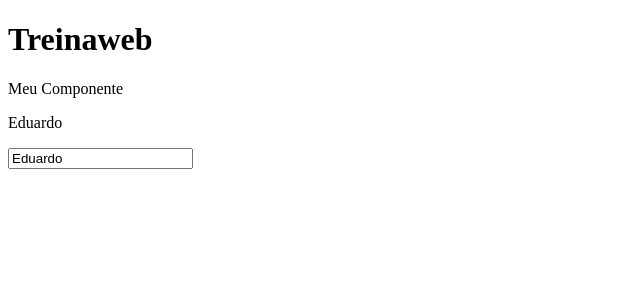
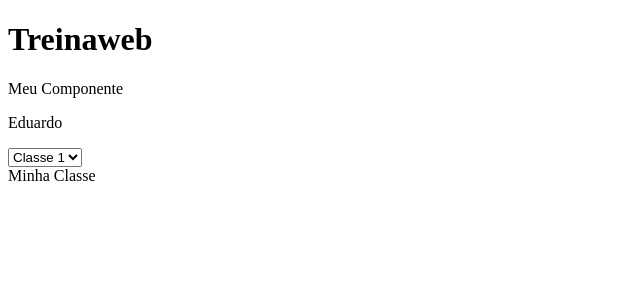
Before and after one commit to eRodriguesSantana/introducao-angular, an Angular app in the folder meu-app/: page / in a window 1280 px wide. Shown: the top 300 px of the page, without its empty margins (0-640 px from the left). Built offline with nearby package versions, Linux system fonts and the light colour scheme.

Commit message:
Entendendo e aplicando conceito de Class Binding

```diff
--- a/meu-app/src/app/meu-componente2/meu-componente2.component.html
+++ b/meu-app/src/app/meu-componente2/meu-componente2.component.html
@@ -1,3 +1,14 @@
 <p>{{ nome }}</p>
 
-<input type="text" [(ngModel)]="nome">
+<select (change)="0" #minhaClasse>
+  <option value="1">Classe 1</option>
+  <option value="2">Classe 2</option>
+  <option value="3">Classe 3</option>
+</select>
+
+<div
+  [class.classe1]="minhaClasse.value == 1"
+  [class.classe2]="minhaClasse.value == 2"
+  [class.classe3]="minhaClasse.value == 3"
+  [class.classeMaior1]="minhaClasse.value > 1"
+>Minha Classe</div>
--- a/meu-app/src/app/meu-componente2/meu-componente2.component.ts
+++ b/meu-app/src/app/meu-componente2/meu-componente2.component.ts
@@ -8,7 +8,6 @@
 export class MeuComponente2Component implements OnInit {
 
   nome = "Eduardo";
-  isVisible = false;
 
   constructor() { }
 
```
